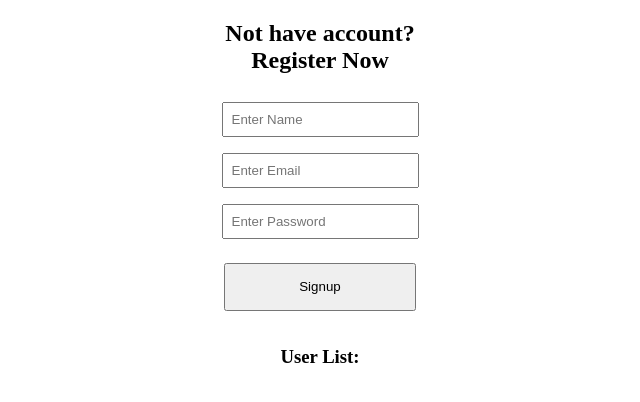
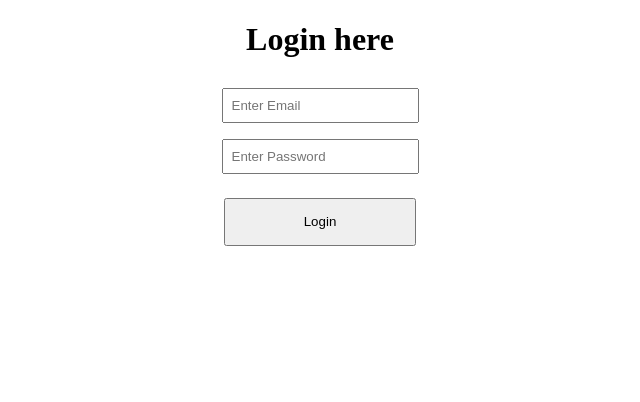
Before and after one commit to meashna/ToDo-LocalStorage, a React app: page /login in a window 1280 px wide. Shown: the top 402 px of the page, without its empty margins (320-960 px from the left). Built offline with nearby package versions, Linux system fonts and the light colour scheme; the HTML template or start-up script is replaced by a standard one.

Commit message:
login-sucessed

```diff
--- a/package.json
+++ b/package.json
@@ -11,7 +11,8 @@
   },
   "dependencies": {
     "react": "^18.2.0",
-    "react-dom": "^18.2.0"
+    "react-dom": "^18.2.0",
+    "react-router-dom": "^6.17.0"
   },
   "devDependencies": {
     "@types/react": "^18.2.15",
--- a/src/App.jsx
+++ b/src/App.jsx
@@ -1,96 +1,19 @@
-import React, { useState, useEffect } from "react";
-import "./App.css";
+import React from "react";
+import { BrowserRouter, Routes, Route } from "react-router-dom";
+import Register from "./components/Register/Register";
+import Login from "./components/Login/Login";
+import Todo from "./components/Todo/Todo";
 
 const App = () => {
-  const [submitted, setSubmitted] = useState(false);
-  const [userName, setuserName] = useState("");
-  const [userMail, setuserMail] = useState("");
-  const [userPassword, setuserPassword] = useState("");
-  const [users, setUsers] = useState([]);
-
-  // const handleSubmit = (e) => {
-  //   console.log("submitted");
-  //   e.preventDefault();
-  //   // console.log(userName);
-  //   // console.log(userMail);
-  //   // console.log(userPassword);
-  //   const data = {
-  //     userName,
-  //     userMail,
-  //     userPassword
-  //   }
-  //   console.log(data);
-  //   localStorage.setItem("data" , JSON.stringify(data));
-  //   setSubmitted(true);
-  // }
-
-  useEffect(() => {
-    const storedUsers = JSON.parse(localStorage.getItem("users") || "[]");
-    setUsers(storedUsers);
-  }, []);
-
-  const handleSubmit = (e) => {
-    e.preventDefault();
-    const newUser = {
-      userName,
-      userMail,
-      userPassword,
-    };
-    setUsers([...users, newUser]);
-    localStorage.setItem("users", JSON.stringify([...users, newUser]));
-    setSubmitted(true);
-  };
-
   return (
-    <div>
-      <div className="heading">
-        <h2>
-          {" "}
-          Not have account?<br></br>Register Now
-        </h2>
-      </div>
-      <form onSubmit={handleSubmit}>
-        <input
-          className="input"
-          type="text"
-          placeholder="Enter Name"
-          value={userName}
-          onChange={(e) => setuserName(e.target.value)}
-        />
-        <input
-          className="input"
-          type="mail"
-          placeholder="Enter Email"
-          value={userMail}
-          onChange={(e) => setuserMail(e.target.value)}
-        />
-        <input
-          className="input"
-          type="password"
-          placeholder="Enter Password"
-          value={userPassword}
-          onChange={(e) => setuserPassword(e.target.value)}
-        />
-        <button className="submit" type="submit">
-          Signup
-        </button>
-      </form>
-
-      {submitted && (
-        <div className="submitted">Form submitted successfully!</div>
-      )}
-
-      <div className="user-list">
-        <h3>User List:</h3>
-
-        {users.map((user) => (
-          <li>
-            Name: {user.userName}, Email: {user.userMail}, Password:{" "}
-            {user.userPassword}
-          </li>
-        ))}
-      </div>
-    </div>
+    <BrowserRouter>
+      <Routes>
+        <Route path="/" element={<Register />} />
+        <Route path="/register" element={<Register />} />
+        <Route path="/login" element={<Login />} />
+        <Route path="/todo" element={<Todo />} />
+      </Routes>
+    </BrowserRouter>
   );
 };
 
--- /dev/null
+++ b/src/components/Login/Login.jsx
@@ -0,0 +1,52 @@
+import React, { useState, useEffect } from "react";
+
+const Login = () => {
+  const [userMail, setUserMail] = useState("");
+  const [userPassword, setUserPassword] = useState("");
+  const [users, setUsers] = useState([]);
+
+  useEffect(() => {
+    const storedUsers = JSON.parse(localStorage.getItem("users") || "[]");
+    setUsers(storedUsers);
+  }, []);
+
+  const handleLogin = (e) => {
+    e.preventDefault();
+
+    const user = users.find(
+      (u) => u.userMail === userMail && u.userPassword === userPassword
+    );
+
+    if (user) {
+      console.log(users);
+      window.location.href = "/todo";
+    } else {
+      alert("Login failed");
+    }
+  };
+
+  return (
+    <div>
+      <h1 style={{ textAlign: "center" }}>Login here</h1>
+      <form onSubmit={handleLogin}>
+        <input
+          className="input"
+          type="email"
+          placeholder="Enter Email"
+          value={userMail}
+          onChange={(e) => setUserMail(e.target.value)}
+        />
+        <input
+          className="input"
+          type="password"
+          placeholder="Enter Password"
+          value={userPassword}
+          onChange={(e) => setUserPassword(e.target.value)}
+        />
+        <button>Login</button>
+      </form>
+    </div>
+  );
+};
+
+export default Login;
--- /dev/null
+++ b/src/components/Register/Register.css
@@ -0,0 +1,42 @@
+
+.heading{
+    font-weight: 600;
+    color: rgb(0, 0, 0);
+    text-align: center;
+  }
+
+  form{
+
+    display: flex;
+    align-items: center;
+    justify-content: center;
+    flex-direction: column;
+  }
+
+  input{
+    display: flex;
+    align-items: center;
+    justify-content: center;
+    flex-direction: column;
+    padding: 0.5rem;
+    margin: 0.5rem;
+  }
+
+  button{
+    width: 12rem;
+    height: 3rem;
+    margin: 1rem;
+  }
+
+  .submitted{
+    text-align: center;
+  }
+
+  .user-list{
+    text-align: center;
+  }
+
+  .login-para{
+    text-align: center;
+    font-weight: 400;
+  }
--- /dev/null
+++ b/src/components/Register/Register.jsx
@@ -0,0 +1,88 @@
+import React, { useState, useEffect } from "react";
+import "./Register.css";
+import { Link } from "react-router-dom";
+
+const Register = () => {
+  const [submitted, setSubmitted] = useState(false);
+  const [userName, setuserName] = useState("");
+  const [userMail, setuserMail] = useState("");
+  const [userPassword, setuserPassword] = useState("");
+  const [users, setUsers] = useState([]);
+
+
+  useEffect(() => {
+    const storedUsers = JSON.parse(localStorage.getItem("users") || "[]");
+    console.log(storedUsers)
+    setUsers(storedUsers);
+  }, []);
+
+  const handleSubmit = (e) => {
+    e.preventDefault();
+    const newUser = {
+      userName,
+      userMail,
+      userPassword,
+    };
+    setUsers([...users, newUser]);
+    console.log(users);
+    console.log(newUser);
+    localStorage.setItem("users", JSON.stringify([...users, newUser]));
+    setSubmitted(true);
+  };
+
+  return (
+    <div>
+      <div className="heading">
+        <h2>
+          {" "}
+          Not have account?<br></br>Register Now
+        </h2>
+      </div>
+      <form onSubmit={handleSubmit}>
+        <input
+          className="input"
+          type="text"
+          placeholder="Enter Name"
+          value={userName}
+          onChange={(e) => setuserName(e.target.value)}
+        />
+        <input
+          className="input"
+          type="mail"
+          placeholder="Enter Email"
+          value={userMail}
+          onChange={(e) => setuserMail(e.target.value)}
+        />
+        <input
+          className="input"
+          type="password"
+          placeholder="Enter Password"
+          value={userPassword}
+          onChange={(e) => setuserPassword(e.target.value)}
+        />
+        <button className="submit" type="submit">
+          Signup
+        </button>
+      </form>
+
+      {submitted && (
+        <div className="submitted">Form submitted successfully!</div>
+      )}
+
+      {/* <div className="user-list">
+        <h3>User List:</h3>
+        {users.map((user) => (
+          <li>
+            Name: {user.userName}, Email: {user.userMail}, Password:{" "}
+            {user.userPassword}
+          </li>
+        ))}
+      </div> */}
+      <p className="login-para">
+        Already have an account? <Link to="/login">Login</Link>
+      </p>
+    </div>
+  );
+};
+
+export default Register;
--- /dev/null
+++ b/src/components/Todo/Todo.css
@@ -0,0 +1,3 @@
+.todo{
+    text-align: center;
+}
--- /dev/null
+++ b/src/components/Todo/Todo.jsx
@@ -0,0 +1,15 @@
+import React from 'react'
+import './Todo.css'
+
+const Todo = () => {
+  return (
+    <div>
+        <div className="todo">
+            <h1>Sucessfully Logined!</h1>
+
+        </div>
+    </div>
+  )
+}
+
+export default Todo
```
Also changed, not shown: src/components/Login/Login.css (added), 1 other file (tests, documents, lock files or other folders).
